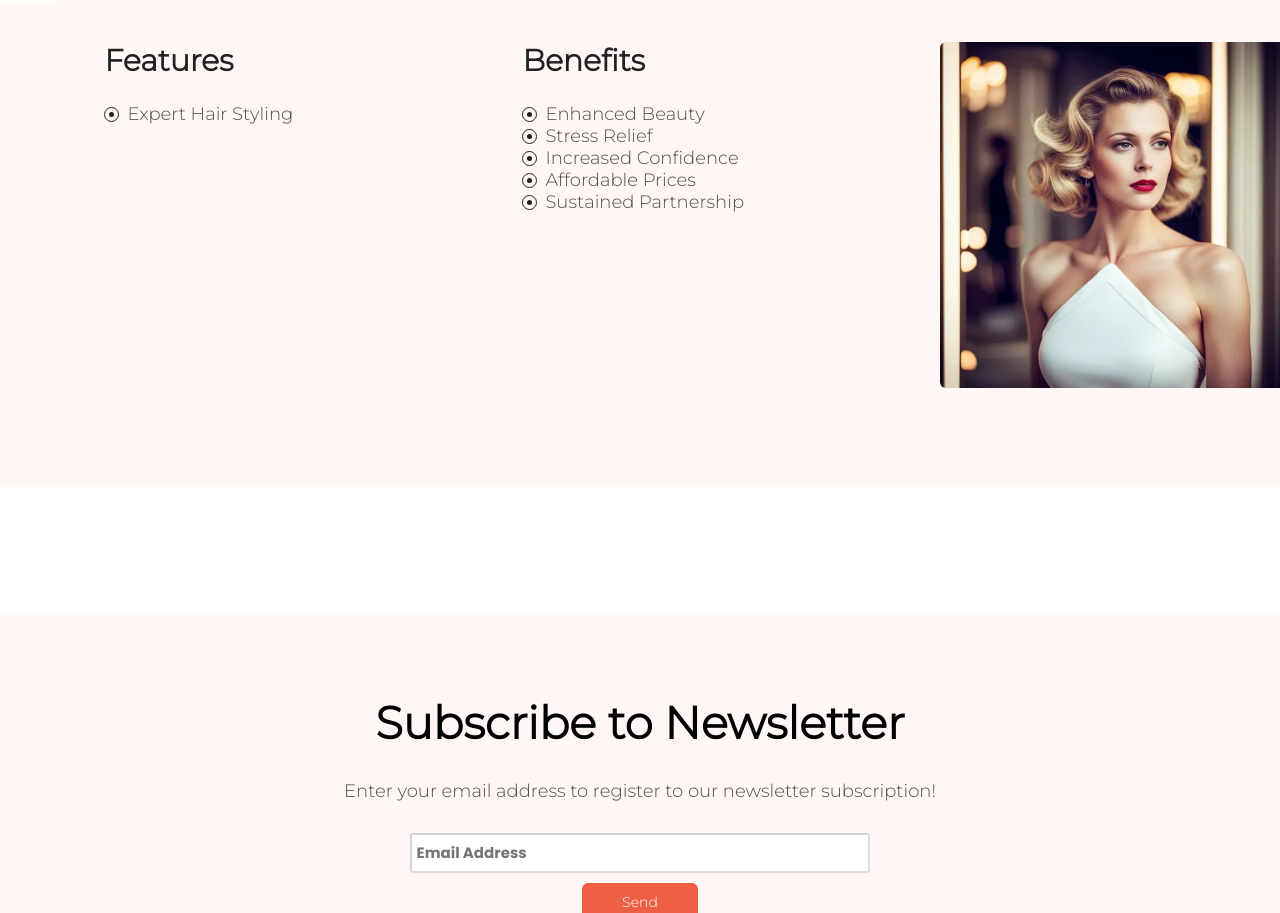
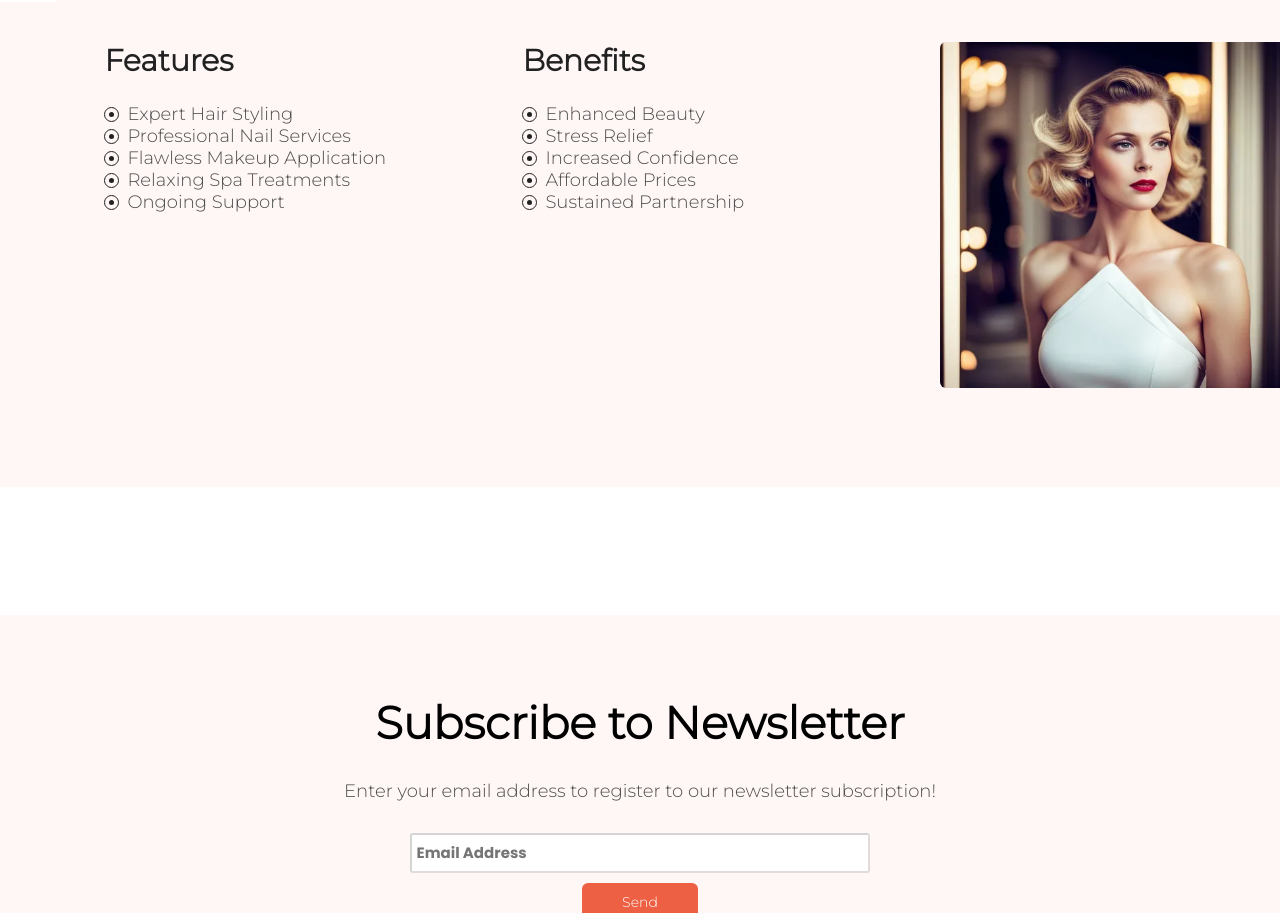
Before and after one commit to nadiahosisy/Beauty-Salon, a React (Vite) app: page /Home in a window 1280 px wide. Shown: the part 2327-3240 px from the top of the page. Built offline with nearby package versions, Linux system fonts and the light colour scheme.

Commit message:
use CircleDotText copmponent in my main component

```diff
--- a/src/components/home-page-component/FeaturesAndBenefits.jsx
+++ b/src/components/home-page-component/FeaturesAndBenefits.jsx
@@ -21,6 +21,10 @@ const FeaturesAndBenefits = () => {
             </div>
             <span className="span-text">Expert Hair Styling</span>
           </div>
+          <CircleDotText text="Professional Nail Services" />
+          <CircleDotText text="Flawless Makeup Application" />
+          <CircleDotText text="Relaxing Spa Treatments" />
+          <CircleDotText text="Ongoing Support" />
         </div>
 
         {/* Second Section */}
```
